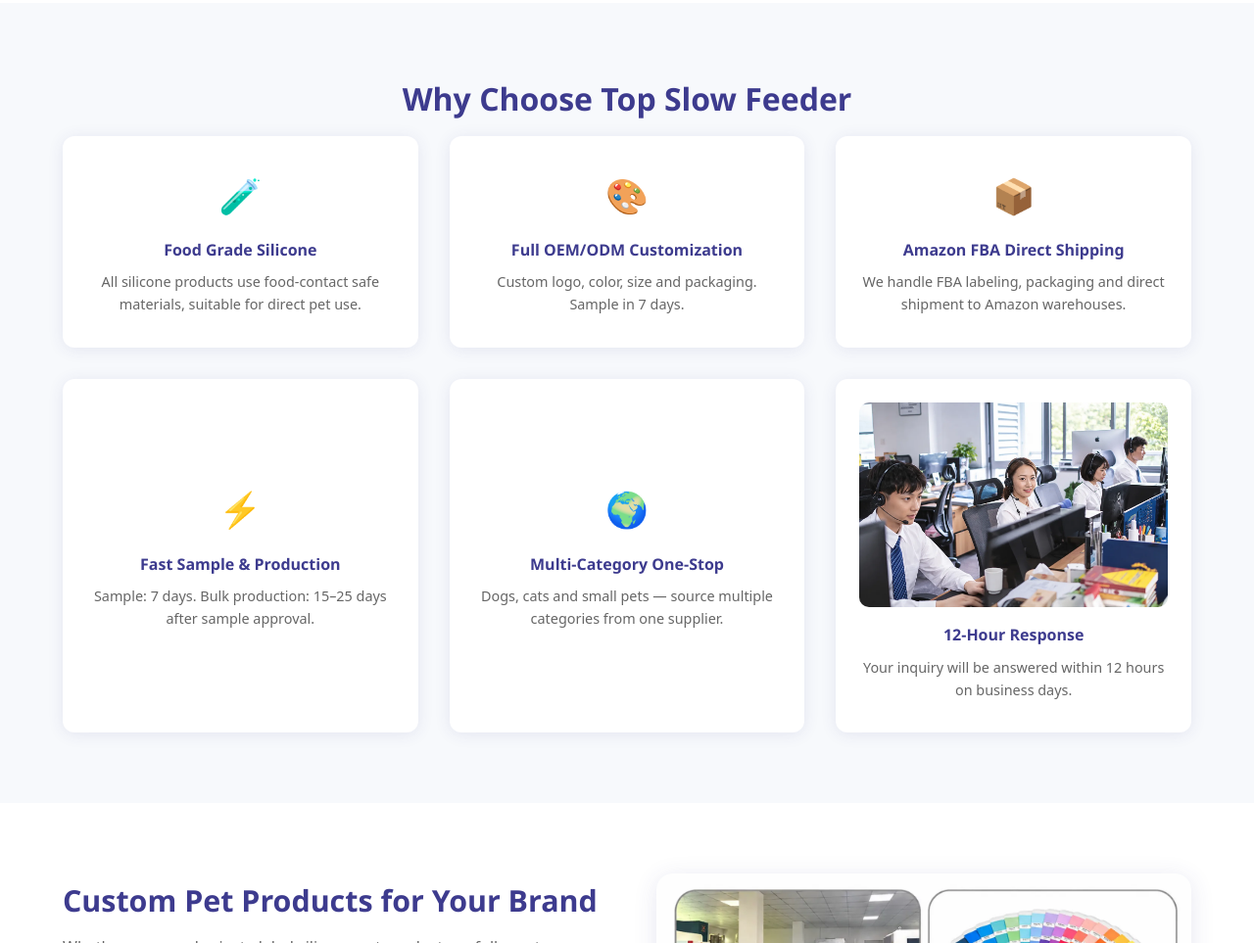
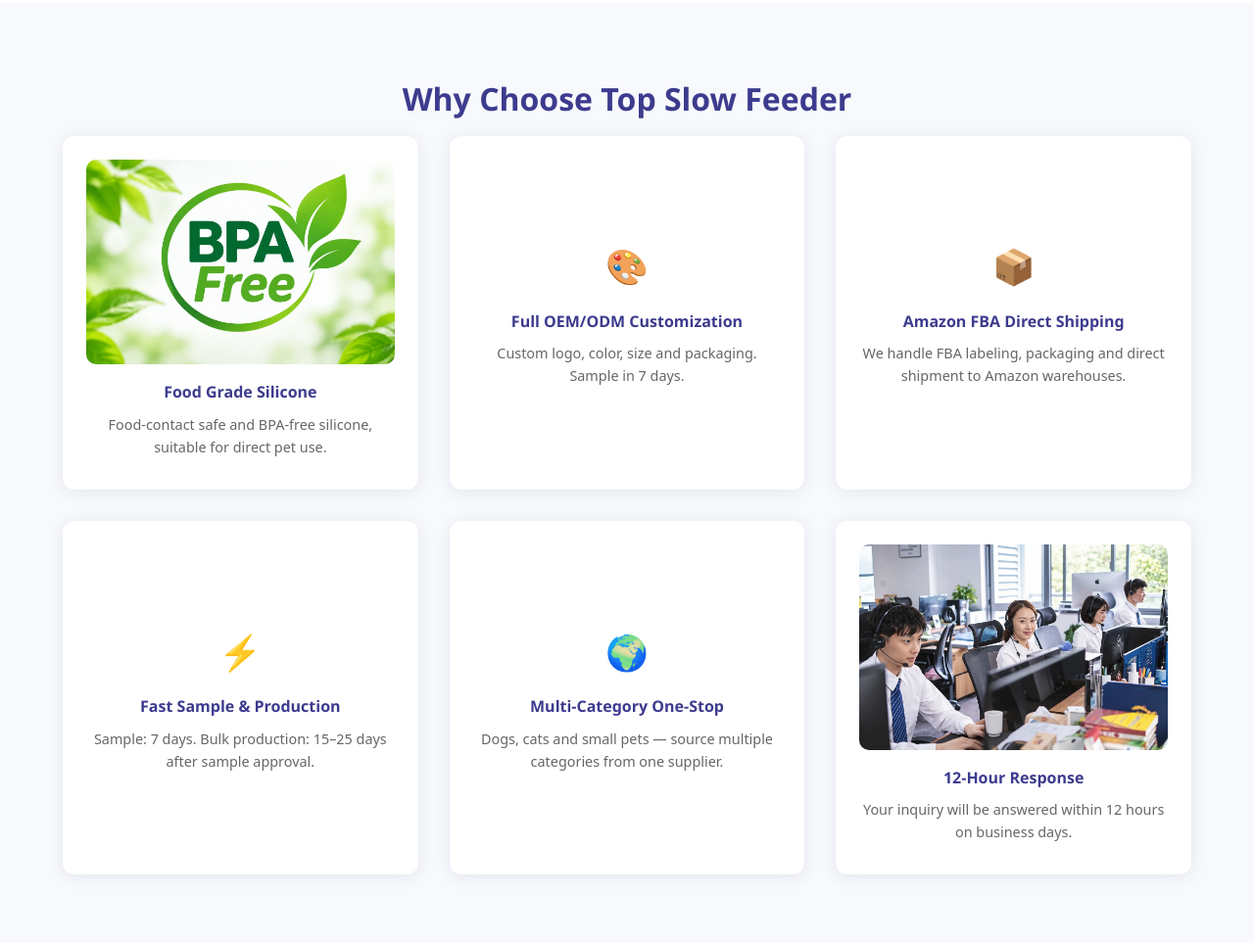
Before and after one commit to pietybai/topslowfeeder, a plain HTML site: page index.html in a window 1280 px wide. Shown: the part 1640-2603 px from the top of the page at 98% size. Drawn offline with Linux system fonts and the light colour scheme.

Commit message:
feat: add BPA-free badge to Food Grade Silicone card (41KB webp)

```diff
--- a/index.html
+++ b/index.html
@@ -222,10 +222,10 @@
       <div class="container">
         <h2 class="section-title">Why Choose Top Slow Feeder</h2>
         <div class="why-grid">
-          <div class="why-item">
-            <div class="why-icon">🧪</div>
+          <div class="why-item why-item--photo">
+            <img class="why-photo" src="assets/images/bpa-free-food-grade-silicone.webp" alt="BPA-free food-grade silicone badge for pet feeding products" width="1200" height="800" loading="lazy" decoding="async" />
             <h3>Food Grade Silicone</h3>
-            <p>All silicone products use food-contact safe materials, suitable for direct pet use.</p>
+            <p>Food-contact safe and BPA-free silicone, suitable for direct pet use.</p>
           </div>
           <div class="why-item">
             <div class="why-icon">🎨</div>
```
Also changed, not shown: assets/images/bpa-free-food-grade-silicone.webp (added).
